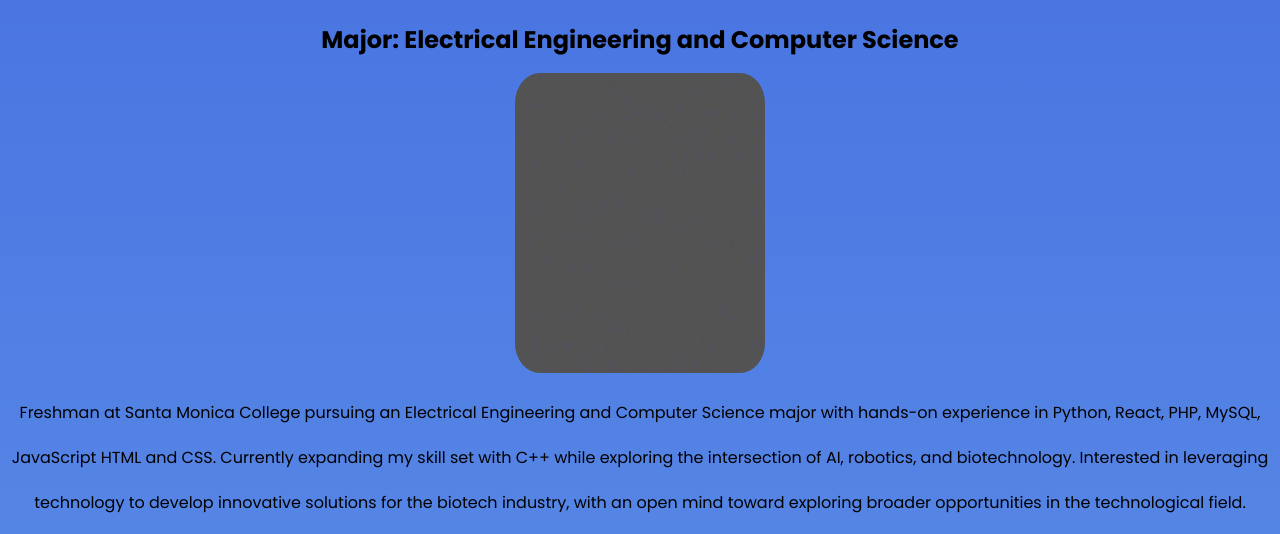
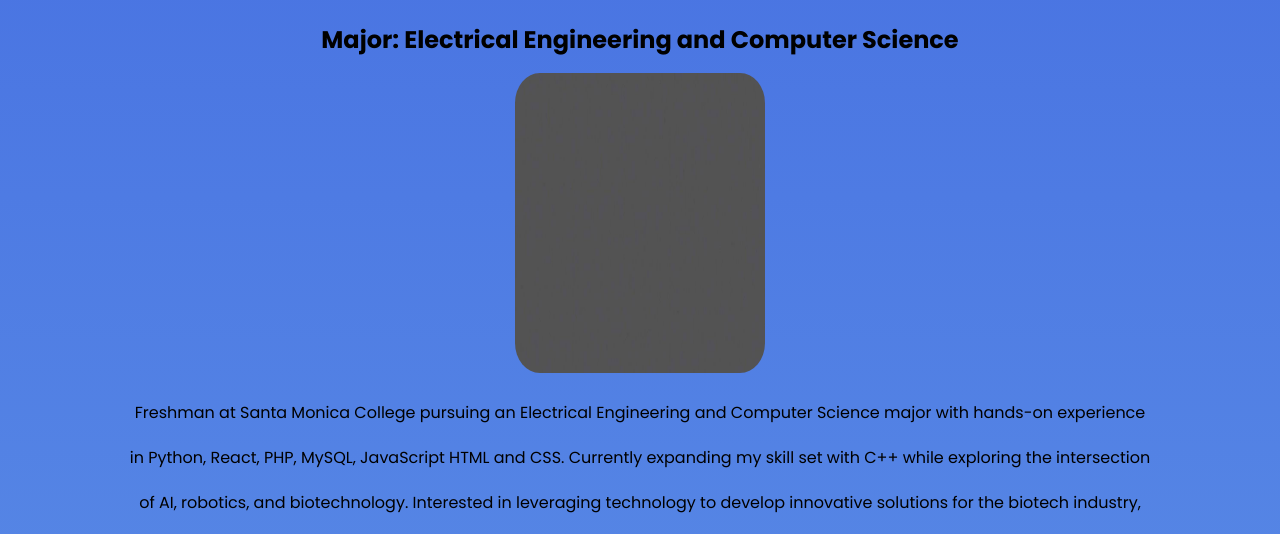
Before and after one commit to arfana017/Arfana-Sham-Website, a plain HTML site: page index.html in a window 1280 px wide. Shown: the part 266-800 px from the top of the page. Drawn offline with Linux system fonts and the light colour scheme.

Commit message:
Update style.css

```diff
--- a/style.css
+++ b/style.css
@@ -31,6 +31,12 @@
     width: 100%;
     top: 0;
     z-index: 1000;
+}
+
+p {
+    margin-left: 10%;
+    margin-right: 10%;
+    text-align: center;
 }
 
 /* Navigation Menu */
```
